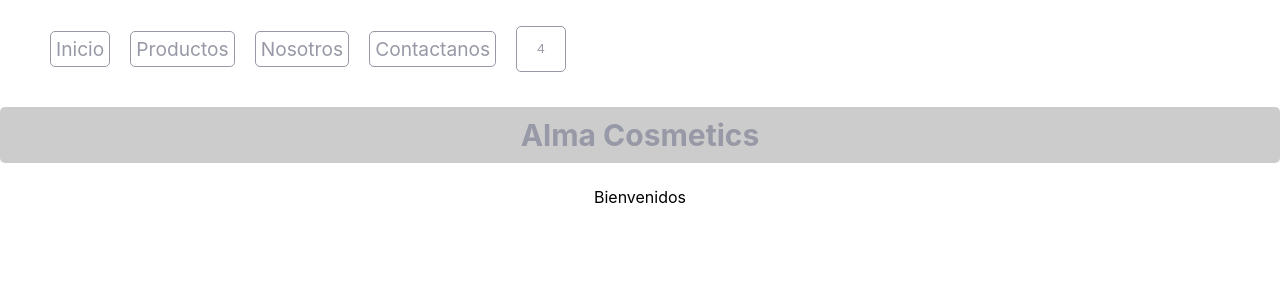
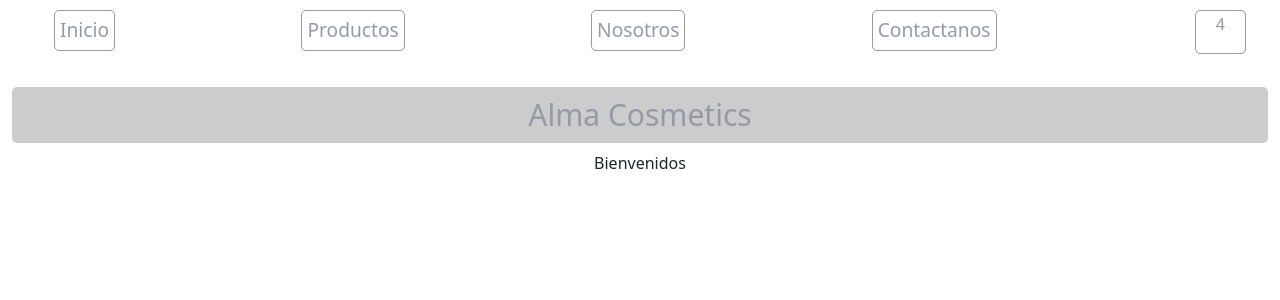
Before and after one commit to mmakka/Mi-app, a React (Create React App) app: page / in a window 1280 px wide. Shown: the top 300 px of the page. Built offline with nearby package versions, Linux system fonts and the light colour scheme.

Commit message:
agrego bootstrap

```diff
--- a/package.json
+++ b/package.json
@@ -11,7 +11,9 @@
     "@testing-library/react": "^13.4.0",
     "@testing-library/user-event": "^13.5.0",
     "babel-plugin-macros": "^3.1.0",
+    "bootstrap": "^5.2.2",
     "react": "^18.2.0",
+    "react-bootstrap": "^2.6.0",
     "react-dom": "^18.2.0",
     "react-scripts": "5.0.1",
     "web-vitals": "^2.1.4"
--- a/public/index.html
+++ b/public/index.html
@@ -15,6 +15,7 @@
       user's mobile device or desktop. See https://developers.google.com/web/fundamentals/web-app-manifest/
     -->
     <link rel="manifest" href="%PUBLIC_URL%/manifest.json" />
+    <link href="https://cdn.jsdelivr.net/npm/bootstrap@5.2.2/dist/css/bootstrap.min.css" rel="stylesheet" integrity="sha384-Zenh87qX5JnK2Jl0vWa8Ck2rdkQ2Bzep5IDxbcnCeuOxjzrPF/et3URy9Bv1WTRi" crossorigin="anonymous">
     <script defer type="module" src="https://unpkg.com/ionicons@5.5.2/dist/ionicons/ionicons.esm.js"></script>
     <script defer nomodule src="https://unpkg.com/ionicons@5.5.2/dist/ionicons/ionicons.js"></script>
 
--- a/src/components/NavBar.css
+++ b/src/components/NavBar.css
@@ -6,9 +6,8 @@
   };
 
   .navbar-principal{
+    padding: 5px;
     display: flex;
-    padding: 5px;
-    justify-content: end;
   }
 
   .titulo-principal{
@@ -21,13 +20,16 @@
 
   .list-nav{
   display: flex;
-  align-items: center;
   background-color: #FFF;
+  justify-content: space-between;
 }
 
 .li{
+  display: flex;
+  justify-content: space-evenly;
   list-style: none;
   padding: 10px;
+  border: none;
 }
 
 .li :hover{
--- a/src/components/NavBar.js
+++ b/src/components/NavBar.js
@@ -3,7 +3,7 @@ import CartWidget from "./CartWidget";
 
 function NavBar() {
     return (
-        <div className="container">
+        <div className="container-fluid">
             <nav className="navbar-principal">
                 <ul className="list-nav">
                     <li className="li"><a href="" >Inicio</a></li>
@@ -16,6 +16,7 @@ function NavBar() {
             </nav>
         </div>
     );
-}
+
+};
 
 export default NavBar;
--- a/src/index.js
+++ b/src/index.js
@@ -3,6 +3,7 @@ import ReactDOM from 'react-dom/client';
 import './index.css';
 import App from './App';
 import reportWebVitals from './reportWebVitals';
+import "bootstrap/dist/css/bootstrap.min.css";
 
 const root = ReactDOM.createRoot(document.getElementById('root'));
 root.render(
```
Also changed, not shown: 1 other file (tests, documents, lock files or other folders).
